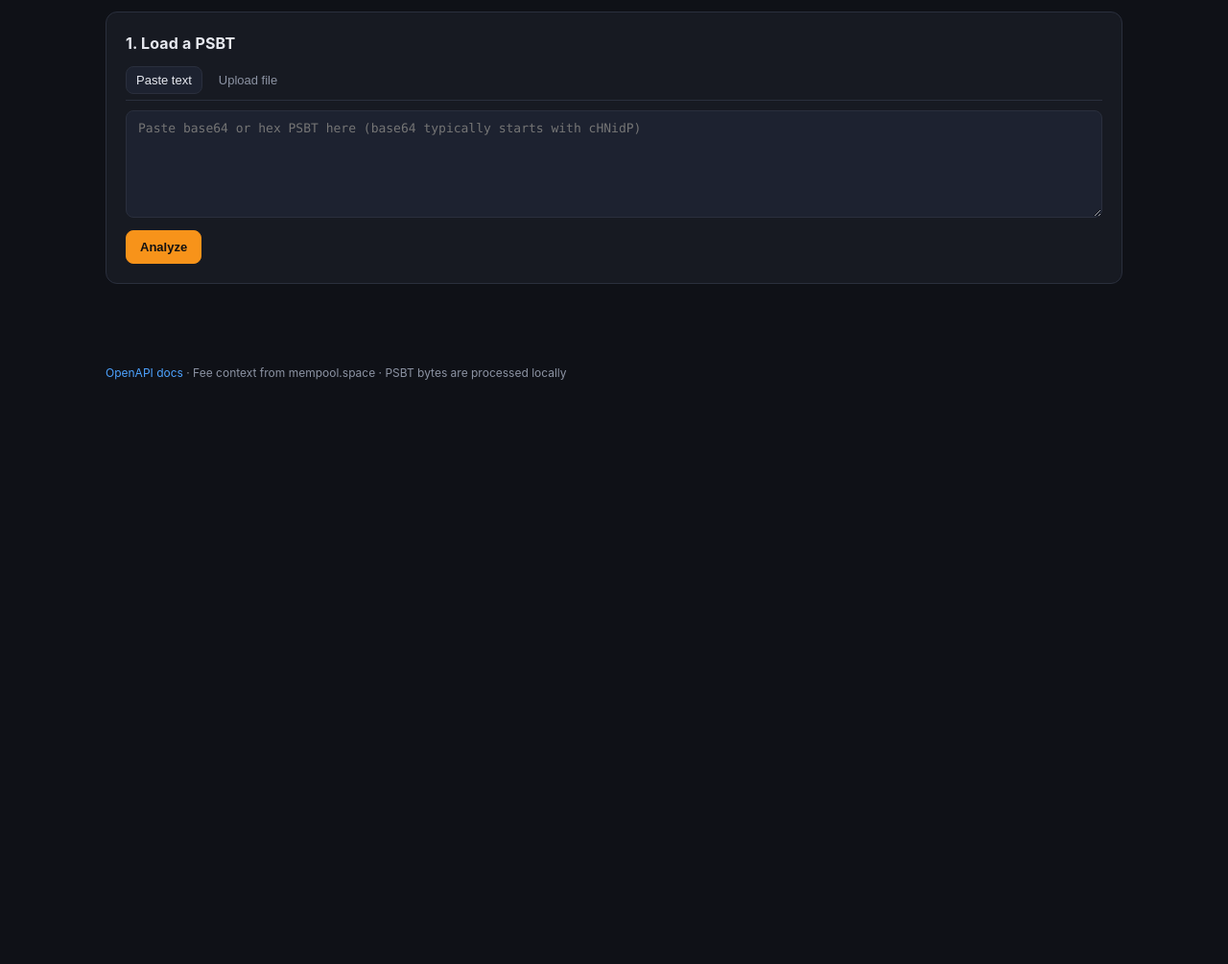
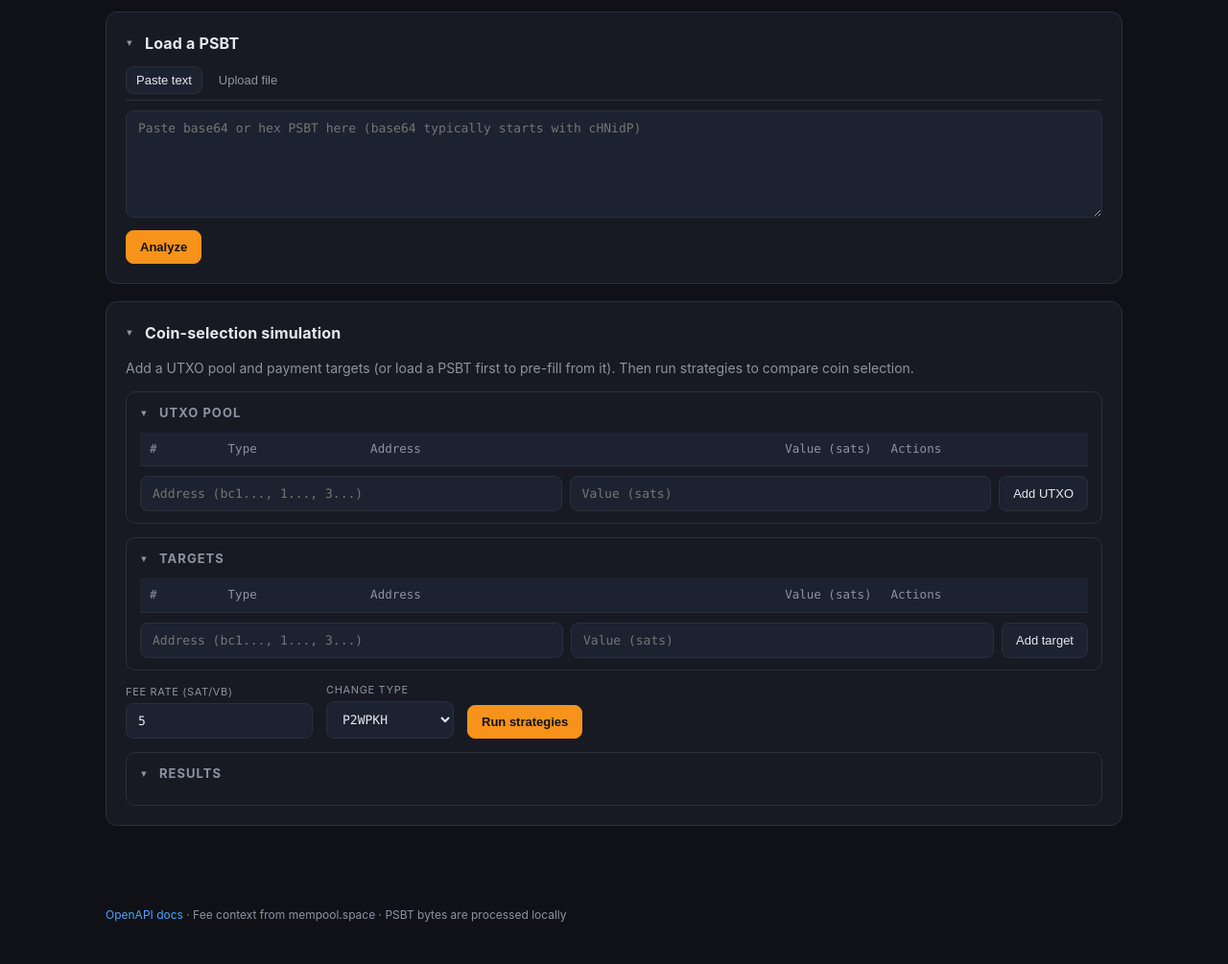
Before and after one commit to andrewbiv/psbt-analyzer, a FastAPI app: page / in a window 1280 px wide. Shown: the part 99-1104 px from the top of the page at 96% size. Before the commit the page ends 495 px from the top, so only its background shows below. Run offline with FastAPI, Linux system fonts and the light colour scheme; lists and menus that the app fills with data are empty.

Commit message:
improved the ux, standardized tables and add/remove functionality

```diff
--- a/static/app.js
+++ b/static/app.js
@@ -32,6 +32,21 @@
   };
   const fmtRate = (r) => (r === null || r === undefined ? "\u2014" : r.toFixed(2) + " sat/vB");
 
+  const inferScriptType = (addr) => {
+    if (!addr) return null;
+    const a = addr.trim();
+    const lower = a.toLowerCase();
+    if (lower.startsWith("bc1p") || lower.startsWith("tb1p") || lower.startsWith("bcrt1p")) return "P2TR";
+    if (lower.startsWith("bc1q") || lower.startsWith("tb1q") || lower.startsWith("bcrt1q")) {
+      return lower.length <= 45 ? "P2WPKH" : "P2WSH";
+    }
+    if (lower.startsWith("bc1") || lower.startsWith("tb1") || lower.startsWith("bcrt1")) return "P2WPKH";
+    const first = a[0];
+    if (first === "1" || first === "m" || first === "n") return "P2PKH";
+    if (first === "3" || first === "2") return "P2SH-P2WPKH";
+    return null;
+  };
+
   const bucketBadge = (bucket) => {
     const cls = {
       below_min: "bad",
@@ -60,10 +75,24 @@
   };
 
   // --- Render --------------------------------------------------------------
+  const parseMixSide = (note, label) => {
+    const m = new RegExp(`${label}:\\s*([^;]*)`, "i").exec(note || "");
+    if (!m) return "\u2014";
+    const body = m[1].trim();
+    if (!body || body === "\u2014") return "\u2014";
+    return body
+      .split(",")
+      .map((p) => p.trim())
+      .filter(Boolean)
+      .map((p) => `<span class="badge">${p}</span>`)
+      .join(" ");
+  };
+
   const renderSummary = (r) => {
     const f = r.fees;
     const cmp = r.fee_comparison || {};
-    const feeCompText = cmp.note ? cmp.note : "";
+    const inMix = parseMixSide(r.script_mix_note, "inputs");
+    const outMix = parseMixSide(r.script_mix_note, "outputs");
     const html = `
       <div class="summary-grid">
         <div class="summary-cell"><div class="label">PSBT version</div><div class="value">v${r.psbt_version}</div></div>
@@ -75,10 +104,10 @@
         <div class="summary-cell"><div class="label">Vsize</div><div class="value">${f.vsize.toFixed(1)} vB</div></div>
         <div class="summary-cell"><div class="label">Weight</div><div class="value">${f.weight} WU</div></div>
         <div class="summary-cell"><div class="label">Mempool bucket</div><div class="value">${bucketBadge(cmp.bucket)}</div></div>
+        <div class="summary-cell"><div class="label">Inputs mix</div><div class="value">${inMix}</div></div>
+        <div class="summary-cell"><div class="label">Outputs mix</div><div class="value">${outMix}</div></div>
       </div>
-      <p class="muted" style="margin-top:10px">${r.script_mix_note}</p>
-      ${feeCompText ? `<p class="muted">${feeCompText}</p>` : ""}
-      ${(r.warnings || []).length ? `<p class="muted">\u26a0\ufe0f ${r.warnings.join(" \u00b7 ")}</p>` : ""}
+      ${(r.warnings || []).length ? `<p class="muted" style="margin-top:10px">\u26a0\ufe0f ${r.warnings.join(" \u00b7 ")}</p>` : ""}
     `;
     $("#summary").innerHTML = html;
   };
@@ -89,19 +118,29 @@
         (i) => `
         <tr>
           <td>${i.index}</td>
-          <td class="mono">${i.txid}:${i.vout}</td>
           <td><span class="badge accent">${i.script_type}</span></td>
           <td class="mono">${i.address || "\u2014"}</td>
-          <td class="numeric">${fmtSats(i.value_sats)}</td>
+          <td class="numeric">${
+            i.value_sats != null
+              ? `<input type="number" min="0" step="1" value="${i.value_sats}" data-in-value="${i.index}" />`
+              : "\u2014"
+          }</td>
           <td class="numeric">${i.vsize.toFixed(1)}</td>
-          <td>${i.partial_sigs ? `<span class="badge good">${i.partial_sigs} sig</span>` : ""}${i.final_scriptwitness || i.final_scriptsig ? ' <span class="badge good">final</span>' : ""}</td>
+          <td>
+            ${
+              i.value_sats != null
+                ? `<button type="button" data-save-input="${i.index}">Save</button>`
+                : ""
+            }
+            <button type="button" class="danger" data-drop-input="${i.index}">Remove</button>
+          </td>
         </tr>`
       )
       .join("");
     $("#inputsTable").innerHTML = `
       <thead><tr>
-        <th>#</th><th>Outpoint</th><th>Type</th><th>Address</th>
-        <th class="numeric">Value</th><th class="numeric">vsize</th><th>Status</th>
+        <th>#</th><th>Type</th><th>Address</th>
+        <th class="numeric">Value (sats)</th><th class="numeric">vsize</th><th>Actions</th>
       </tr></thead><tbody>${rows}</tbody>
     `;
   };
@@ -114,9 +153,13 @@
           <td>${o.index}</td>
           <td><span class="badge accent">${o.script_type}</span></td>
           <td class="mono">${o.address || "\u2014"}</td>
-          <td class="numeric">${fmtSats(o.value_sats)}</td>
+          <td class="numeric"><input type="number" min="0" step="1" value="${o.value_sats}" data-out-value="${o.index}" /></td>
           <td>${o.is_change_candidate ? `<span class="badge good">change? ${(o.change_confidence * 100).toFixed(0)}%</span>` : ""}
               ${(o.change_reasons || []).map((r) => `<span class="reason-pill">${r}</span>`).join("")}
+          </td>
+          <td>
+            <button type="button" data-save-output="${o.index}">Save</button>
+            <button type="button" class="danger" data-drop-output="${o.index}">Remove</button>
           </td>
         </tr>`
       )
@@ -124,7 +167,7 @@
     $("#outputsTable").innerHTML = `
       <thead><tr>
         <th>#</th><th>Type</th><th>Address</th>
-        <th class="numeric">Value</th><th>Heuristic</th>
+        <th class="numeric">Value (sats)</th><th>Heuristic</th><th>Actions</th>
       </tr></thead><tbody>${rows}</tbody>
     `;
   };
@@ -141,38 +184,16 @@
       ["~30 min", rec.halfHourFee ? rec.halfHourFee + " sat/vB" : "\u2014"],
       ["Next block", rec.fastestFee ? rec.fastestFee + " sat/vB" : "\u2014"],
     ];
-    $("#feesBlock").innerHTML = cells
-      .map(
-        ([l, v]) =>
-          `<div class="summary-cell"><div class="label">${l}</div><div class="value">${v}</div></div>`
-      )
-      .join("");
-  };
-
-  const renderEditControls = (r) => {
-    const inputs = r.inputs
-      .map(
-        (i) => `<div class="edit-add-row">
-          <span class="badge">Input #${i.index}</span>
-          <span class="mono">${i.txid.slice(0, 10)}\u2026:${i.vout}</span>
-          <span>${fmtSats(i.value_sats)}</span>
-          <button class="danger" data-drop-input="${i.index}">Drop</button>
-        </div>`
-      )
-      .join("");
-    const outputs = r.outputs
-      .map(
-        (o) => `<div class="edit-add-row">
-          <span class="badge">Output #${o.index}</span>
-          <span>${o.script_type}</span>
-          <input type="number" min="0" step="1" value="${o.value_sats}" data-out-value="${o.index}" />
-          <button data-save-output="${o.index}">Save value</button>
-          <button class="danger" data-drop-output="${o.index}">Drop</button>
-        </div>`
-      )
-      .join("");
-    $("#editControls").innerHTML = `${inputs}${outputs}`;
-    $("#rawEdit").value = r.psbt_base64;
+    const noteCell = cmp.note
+      ? `<div class="summary-cell full"><div class="label">Fee reasonableness</div><div class="value">${cmp.note}</div></div>`
+      : "";
+    $("#feesBlock").innerHTML =
+      cells
+        .map(
+          ([l, v]) =>
+            `<div class="summary-cell"><div class="label">${l}</div><div class="value">${v}</div></div>`
+        )
+        .join("") + noteCell;
   };
 
   const renderSimUtxos = () => {
@@ -180,16 +201,16 @@
       .map(
         (u, i) => `
         <tr>
-          <td class="mono">${u.outpoint}</td>
+          <td>${u.index != null ? u.index : i}</td>
           <td><span class="badge accent">${u.script_type}</span></td>
           <td class="mono">${u.address || ""}</td>
-          <td class="numeric">${fmtSats(u.value_sats)}</td>
+          <td class="numeric"><input type="number" min="0" step="1" value="${u.value_sats}" data-utxo-value="${i}" /></td>
           <td><button class="danger" data-drop-utxo="${i}">Remove</button></td>
         </tr>`
       )
       .join("");
     $("#simUtxos").innerHTML = `
-      <thead><tr><th>Outpoint</th><th>Type</th><th>Address</th><th class="numeric">Value</th><th></th></tr></thead>
+      <thead><tr><th>#</th><th>Type</th><th>Address</th><th class="numeric">Value (sats)</th><th>Actions</th></tr></thead>
       <tbody>${rows}</tbody>
     `;
   };
@@ -199,14 +220,16 @@
       .map(
         (t, i) => `
         <tr>
+          <td>${t.index != null ? t.index : i}</td>
+          <td><span class="badge accent">${t.script_type}</span></td>
           <td class="mono">${t.address || ""}</td>
-          <td><span class="badge accent">${t.script_type}</span></td>
           <td class="numeric"><input type="number" min="0" step="1" value="${t.value_sats}" data-target-value="${i}" /></td>
+          <td><button type="button" class="danger" data-drop-target="${i}">Remove</button></td>
         </tr>`
       )
       .join("");
     $("#simTargets").innerHTML = `
-      <thead><tr><th>Address</th><th>Type</th><th class="numeric">Value (sats)</th></tr></thead>
+      <thead><tr><th>#</th><th>Type</th><th>Address</th><th class="numeric">Value (sats)</th><th>Actions</th></tr></thead>
       <tbody>${rows}</tbody>
     `;
   };
@@ -248,7 +271,6 @@
     renderInputs(r.inputs);
     renderOutputs(r.outputs);
     renderFees(r);
-    renderEditControls(r);
     bootstrapSim(r.psbt_base64);
   };
 
@@ -312,16 +334,27 @@
       applyOps([{ op: "set_output_value", output_index: Number(saveOut), value_sats: Number(input.value) }]);
       return;
     }
+    const saveIn = ev.target.getAttribute?.("data-save-input");
+    if (saveIn !== null && saveIn !== undefined) {
+      const input = document.querySelector(`input[data-in-value="${saveIn}"]`);
+      applyOps([{ op: "set_input_value", input_index: Number(saveIn), value_sats: Number(input.value) }]);
+      return;
+    }
     if (ev.target.id === "addOutBtn") {
       const addr = $("#addOutAddr").value.trim();
       const v = Number($("#addOutValue").value);
       if (!addr || !v) return showError("Address and value required.");
       applyOps([{ op: "add_output", address: addr, value_sats: v }]);
+      $("#addOutAddr").value = "";
+      $("#addOutValue").value = "";
     }
-    if (ev.target.id === "rawReanalyzeBtn") {
-      const val = $("#rawEdit").value.trim();
-      $("#psbtText").value = val;
-      analyzeText();
+    if (ev.target.id === "addInBtn") {
+      const addr = $("#addInAddr").value.trim();
+      const v = Number($("#addInValue").value);
+      if (!addr || !v) return showError("Address and value required.");
+      applyOps([{ op: "add_input", address: addr, value_sats: v }]);
+      $("#addInAddr").value = "";
+      $("#addInValue").value = "";
     }
   });
 
@@ -331,7 +364,6 @@
       const req = await api("/api/coin-sim/bootstrap", { psbt_base64: psbtBase64 });
       state.sim.utxos = req.utxos;
       state.sim.targets = req.targets;
-      $("#simSection").classList.remove("hidden");
       renderSimUtxos();
       renderSimTargets();
     } catch (e) {
@@ -341,14 +373,32 @@
   };
 
   $("#addUtxoBtn").addEventListener("click", () => {
-    const outpoint = $("#addUtxoOutpoint").value.trim();
+    const address = $("#addUtxoAddress").value.trim();
     const value = Number($("#addUtxoValue").value);
-    const script_type = $("#addUtxoType").value;
-    if (!outpoint || !value) return;
-    state.sim.utxos.push({ outpoint, value_sats: value, script_type });
-    $("#addUtxoOutpoint").value = "";
+    if (!address) return showError("UTXO address required.");
+    if (!value || value < 0) return showError("UTXO value required.");
+    const script_type = inferScriptType(address);
+    if (!script_type) return showError(`Unable to infer script type from address: ${address}`);
+    clearError();
+    const outpoint = `manual:${Date.now()}-${Math.random().toString(16).slice(2, 10)}`;
+    state.sim.utxos.push({ outpoint, value_sats: value, script_type, address });
+    $("#addUtxoAddress").value = "";
     $("#addUtxoValue").value = "";
     renderSimUtxos();
+  });
+
+  $("#addTargetBtn").addEventListener("click", () => {
+    const address = $("#addTargetAddress").value.trim();
+    const value = Number($("#addTargetValue").value);
+    if (!address) return showError("Target address required.");
+    if (!value || value < 0) return showError("Target value required.");
+    const script_type = inferScriptType(address);
+    if (!script_type) return showError(`Unable to infer script type from address: ${address}`);
+    clearError();
+    state.sim.targets.push({ script_type, value_sats: value, address });
+    $("#addTargetAddress").value = "";
+    $("#addTargetValue").value = "";
+    renderSimTargets();
   });
 
   document.addEventListener("click", (ev) => {
@@ -356,13 +406,24 @@
     if (idx !== null && idx !== undefined) {
       state.sim.utxos.splice(Number(idx), 1);
       renderSimUtxos();
+      return;
+    }
+    const tidx = ev.target.getAttribute?.("data-drop-target");
+    if (tidx !== null && tidx !== undefined) {
+      state.sim.targets.splice(Number(tidx), 1);
+      renderSimTargets();
     }
   });
 
   document.addEventListener("input", (ev) => {
-    const idx = ev.target.getAttribute?.("data-target-value");
-    if (idx !== null && idx !== undefined) {
-      state.sim.targets[Number(idx)].value_sats = Number(ev.target.value);
+    const tidx = ev.target.getAttribute?.("data-target-value");
+    if (tidx !== null && tidx !== undefined) {
+      state.sim.targets[Number(tidx)].value_sats = Number(ev.target.value);
+      return;
+    }
+    const uidx = ev.target.getAttribute?.("data-utxo-value");
+    if (uidx !== null && uidx !== undefined) {
+      state.sim.utxos[Number(uidx)].value_sats = Number(ev.target.value);
     }
   });
 
@@ -381,4 +442,7 @@
       showError(e.message);
     }
   });
+
+  renderSimUtxos();
+  renderSimTargets();
 })();
--- a/static/style.css
+++ b/static/style.css
@@ -71,6 +71,43 @@ main {
 
 .muted { color: var(--muted); }
 .hidden { display: none !important; }
+
+.subsection {
+  border: 1px solid var(--border);
+  border-radius: 10px;
+  padding: 12px 14px;
+  margin-top: 14px;
+}
+.subsection > h3:first-child { margin-top: 0; }
+
+.card-collapsible > summary,
+.subsection > summary {
+  cursor: pointer;
+  list-style: none;
+  display: flex;
+  align-items: center;
+  gap: 10px;
+  user-select: none;
+}
+.card-collapsible > summary::-webkit-details-marker,
+.subsection > summary::-webkit-details-marker { display: none; }
+.card-collapsible > summary::before,
+.subsection > summary::before {
+  content: "\25B8";
+  color: var(--muted);
+  font-size: 11px;
+  width: 10px;
+  text-align: center;
+  transition: transform 0.15s ease;
+}
+.card-collapsible[open] > summary::before,
+.subsection[open] > summary::before {
+  transform: rotate(90deg);
+}
+.card-collapsible > summary > h2,
+.subsection > summary > h3 { margin: 0; }
+.card-collapsible[open] > summary { margin-bottom: 12px; }
+.subsection[open] > summary { margin-bottom: 10px; }
 
 textarea, input, select {
   width: 100%;
@@ -201,11 +238,26 @@ td.numeric, th.numeric { text-align: right; }
   font-size: 15px;
   margin-top: 2px;
 }
+.summary-cell.full {
+  grid-column: 1 / -1;
+}
+.summary-cell.full .value {
+  font-family: inherit;
+  font-size: 14px;
+  line-height: 1.4;
+  white-space: normal;
+}
 
 #feesBlock {
   display: grid;
-  grid-template-columns: repeat(auto-fit, minmax(180px, 1fr));
+  grid-template-columns: repeat(6, minmax(0, 1fr));
   gap: 10px;
+}
+@media (max-width: 900px) {
+  #feesBlock { grid-template-columns: repeat(3, minmax(0, 1fr)); }
+}
+@media (max-width: 520px) {
+  #feesBlock { grid-template-columns: repeat(2, minmax(0, 1fr)); }
 }
 
 .edit-add-row {
--- a/templates/index.html
+++ b/templates/index.html
@@ -14,7 +14,8 @@
 
 <main>
   <section class="card">
-    <h2>1. Load a PSBT</h2>
+    <details class="card-collapsible" open>
+      <summary><h2>Load a PSBT</h2></summary>
       <div class="tabs" id="inputTabs">
         <button data-tab="paste" class="tab active">Paste text</button>
         <button data-tab="upload" class="tab">Upload file</button>
@@ -28,60 +29,66 @@
         <button id="analyzeFileBtn" class="primary">Analyze file</button>
       </div>
       <p id="errorBox" class="error hidden"></p>
+    </details>
   </section>
 
   <section class="card hidden" id="reportSection">
-    <h2>2. Report</h2>
+    <details class="card-collapsible" open>
+      <summary><h2>Report</h2></summary>
       <div id="summary"></div>
 
-    <h3>Inputs</h3>
+      <details class="subsection" open>
+        <summary><h3>Inputs</h3></summary>
         <div class="table-wrap"><table id="inputsTable"></table></div>
+        <div class="edit-add-row">
+          <input id="addInAddr" placeholder="Address (bc1..., 1..., 3...)" class="mono" />
+          <input id="addInValue" type="number" min="0" step="1" placeholder="Value (sats)" />
+          <button type="button" id="addInBtn">Add input</button>
+        </div>
+      </details>
 
-    <h3>Outputs</h3>
+      <details class="subsection" open>
+        <summary><h3>Outputs</h3></summary>
         <div class="table-wrap"><table id="outputsTable"></table></div>
+        <div class="edit-add-row">
+          <input id="addOutAddr" placeholder="Address (bc1..., 1..., 3...)" class="mono" />
+          <input id="addOutValue" type="number" min="0" step="1" placeholder="Value (sats)" />
+          <button type="button" id="addOutBtn">Add output</button>
+        </div>
+      </details>
 
-    <h3>Fees</h3>
+      <details class="subsection" open>
+        <summary><h3>Fees</h3></summary>
         <div id="feesBlock"></div>
-
-    <h3>Edit &amp; re-run</h3>
-    <p class="muted">Structural edits (drop inputs, edit output values, add output) are applied server-side and the PSBT is re-serialized and re-analyzed. Any edit that changes the tx structure strips existing partial signatures.</p>
-    <div id="editControls"></div>
-    <div class="edit-add-row">
-      <input id="addOutAddr" placeholder="Address (bc1..., 1..., 3...)" />
-      <input id="addOutValue" type="number" min="0" step="1" placeholder="value (sats)" />
-      <button id="addOutBtn">Add output</button>
-    </div>
-    <div class="edit-raw">
-      <details>
-        <summary>Raw base64 / hex (advanced)</summary>
-        <textarea id="rawEdit" rows="4"></textarea>
-        <button id="rawReanalyzeBtn">Re-analyze raw</button>
       </details>
-    </div>
       <p class="muted" id="editNotes"></p>
+    </details>
   </section>
 
-  <section class="card hidden" id="simSection">
-    <h2>3. Coin-selection simulation</h2>
-    <p class="muted">UTXO pool and payment targets are pre-filled from the analyzed PSBT. You can add UTXOs to the pool to see how different strategies would select inputs for the same targets.</p>
+  <section class="card" id="simSection">
+    <details class="card-collapsible" open>
+      <summary><h2>Coin-selection simulation</h2></summary>
+      <p class="muted">Add a UTXO pool and payment targets (or load a PSBT first to pre-fill from it). Then run strategies to compare coin selection.</p>
 
-    <h3>UTXO pool</h3>
+      <details class="subsection" open>
+        <summary><h3>UTXO pool</h3></summary>
         <div class="table-wrap"><table id="simUtxos"></table></div>
         <div class="edit-add-row">
-      <input id="addUtxoOutpoint" placeholder="txid:vout" />
-      <input id="addUtxoValue" type="number" min="0" step="1" placeholder="value (sats)" />
-      <select id="addUtxoType">
-        <option>P2WPKH</option>
-        <option>P2TR</option>
-        <option>P2SH-P2WPKH</option>
-        <option>P2PKH</option>
-        <option>P2WSH</option>
-      </select>
+          <input id="addUtxoAddress" type="text" placeholder="Address (bc1..., 1..., 3...)" class="mono" />
+          <input id="addUtxoValue" type="number" min="0" step="1" placeholder="Value (sats)" />
           <button id="addUtxoBtn">Add UTXO</button>
         </div>
+      </details>
 
-    <h3>Targets</h3>
+      <details class="subsection" open>
+        <summary><h3>Targets</h3></summary>
         <div class="table-wrap"><table id="simTargets"></table></div>
+        <div class="edit-add-row">
+          <input id="addTargetAddress" type="text" placeholder="Address (bc1..., 1..., 3...)" class="mono" />
+          <input id="addTargetValue" type="number" min="0" step="1" placeholder="Value (sats)" />
+          <button type="button" id="addTargetBtn">Add target</button>
+        </div>
+      </details>
 
       <div class="sim-controls">
         <label>Fee rate (sat/vB) <input id="simFeeRate" type="number" min="0.1" step="0.1" value="5" /></label>
@@ -97,8 +104,11 @@
         <button id="simRunBtn" class="primary">Run strategies</button>
       </div>
 
-    <h3>Results</h3>
+      <details class="subsection" open>
+        <summary><h3>Results</h3></summary>
         <div id="simResults"></div>
+      </details>
+    </details>
   </section>
 </main>
 
```
Also changed, not shown: src/psbt_tool/core/coin_sim.py (+8 -6 lines), src/psbt_tool/core/editor.py (+68 -3 lines), src/psbt_tool/core/models.py (+20 -1 lines), tests/test_coin_sim.py (+2 -0 lines), tests/test_editor.py (+30 -0 lines), README.md. Lines whose indentation alone changed are shown as unchanged.
